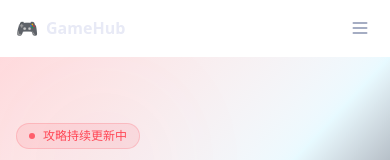
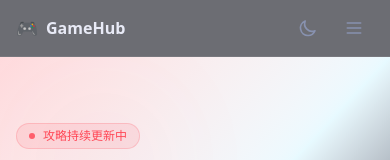
Before and after one commit to River-ak3/game-hub, a Next.js app: page / in a window 390 px wide. Shown: the top 160 px of the page. Built offline with nearby package versions, Linux system fonts and the light colour scheme.

Commit message:
feat(phase3): UI/UX improvements - src/components/layout/Header.tsx

```diff
--- a/src/components/layout/Header.tsx
+++ b/src/components/layout/Header.tsx
@@ -3,6 +3,7 @@
 import Link from "next/link";
 import { useState } from "react";
 import { usePathname } from "next/navigation";
+import { useTheme } from "@/components/ThemeProvider";
 
 const navLinks = [
   { label: "首页", href: "/" },
@@ -13,15 +14,16 @@ const navLinks = [
 export function Header() {
   const [mobileOpen, setMobileOpen] = useState(false);
   const pathname = usePathname();
+  const { theme, toggleTheme } = useTheme();
 
   return (
-    <header className="sticky top-0 z-50 border-b border-border bg-[var(--color-bg)]/80 backdrop-blur-xl supports-[backdrop-filter]:bg-[var(--color-bg)]/60">
+    <header className="sticky top-0 z-50 border-b border-border bg-background/80 backdrop-blur-xl supports-[backdrop-filter]:bg-background/60">
       <div className="max-w-7xl mx-auto px-4 sm:px-6 lg:px-8">
         <div className="flex items-center justify-between h-14 sm:h-16">
           {/* Logo */}
           <Link href="/" className="flex items-center gap-2 shrink-0">
             <span className="text-lg sm:text-xl">🎮</span>
-            <span className="text-base sm:text-lg font-bold text-text-primary">
+            <span className="text-base sm:text-lg font-bold text-foreground">
               GameHub
             </span>
           </Link>
@@ -37,7 +39,7 @@ export function Header() {
                   className={`px-3 lg:px-4 py-2 rounded-lg text-sm font-medium transition-colors ${
                     active
                       ? "text-primary bg-primary/10"
-                      : "text-text-secondary hover:text-text-primary hover:bg-surface"
+                      : "text-muted-foreground hover:text-foreground hover:bg-surface"
                   }`}
                 >
                   {link.label}
@@ -46,10 +48,30 @@ export function Header() {
             })}
           </nav>
 
-          {/* Mobile menu button - min 44px touch target */}
+          {/* Right side: theme toggle */}
+          <div className="flex items-center gap-1">
+            <button
+              onClick={toggleTheme}
+              className="flex items-center justify-center w-10 h-10 rounded-lg text-muted-foreground hover:text-foreground hover:bg-surface transition-colors"
+              aria-label="切换主题"
+            >
+              {theme === "dark" ? (
+                /* Sun icon for light mode */
+                <svg className="w-5 h-5" fill="none" stroke="currentColor" viewBox="0 0 24 24">
+                  <path strokeLinecap="round" strokeLinejoin="round" strokeWidth={2} d="M12 3v1m0 16v1m9-9h-1M4 12H3m15.364 6.364l-.707-.707M6.343 6.343l-.707-.707m12.728 0l-.707.707M6.343 17.657l-.707.707M16 12a4 4 0 11-8 0 4 4 0 018 0z" />
+                </svg>
+              ) : (
+                /* Moon icon for dark mode */
+                <svg className="w-5 h-5" fill="none" stroke="currentColor" viewBox="0 0 24 24">
+                  <path strokeLinecap="round" strokeLinejoin="round" strokeWidth={2} d="M20.354 15.354A9 9 0 018.646 3.646 9.003 9.003 0 0012 21a9.003 9.003 0 008.354-5.646z" />
+                </svg>
+              )}
+            </button>
+
+            {/* Mobile menu button */}
             <button
               onClick={() => setMobileOpen(!mobileOpen)}
-            className="sm:hidden flex items-center justify-center w-11 h-11 -mr-2 rounded-lg text-text-secondary hover:text-text-primary hover:bg-surface transition-colors"
+              className="sm:hidden flex items-center justify-center w-10 h-10 rounded-lg text-muted-foreground hover:text-foreground hover:bg-surface transition-colors ml-0.5"
               aria-label="菜单"
             >
               {mobileOpen ? (
@@ -62,6 +84,7 @@ export function Header() {
                 </svg>
               )}
             </button>
+          </div>
         </div>
 
         {/* Mobile Nav Dropdown */}
@@ -77,7 +100,7 @@ export function Header() {
                   className={`flex items-center min-h-[44px] px-3 py-2.5 rounded-lg text-sm font-medium transition-colors ${
                     active
                       ? "text-primary bg-primary/10"
-                      : "text-text-secondary hover:text-text-primary hover:bg-surface"
+                      : "text-muted-foreground hover:text-foreground hover:bg-surface"
                   }`}
                 >
                   {link.label}
```
Lines whose indentation alone changed are shown as unchanged.
